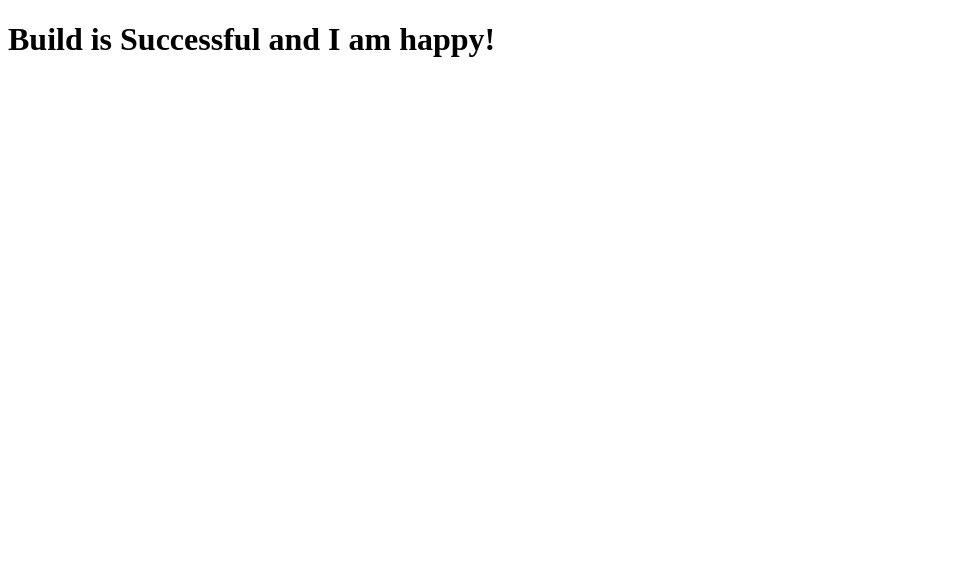
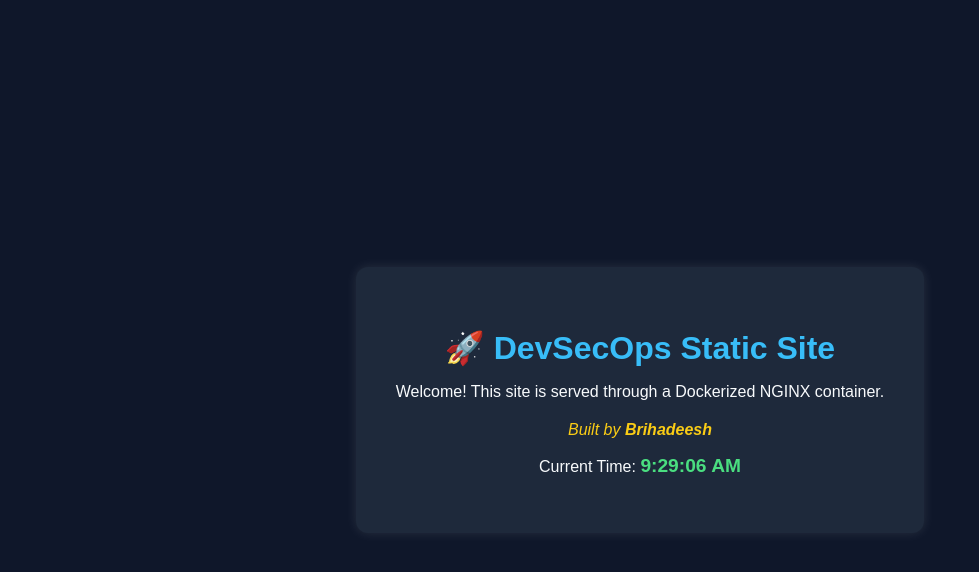
Before and after one commit to Briha-003/Pipeline, a plain HTML site: page index.html in a window 1280 px wide. Shown: the whole page, without its empty margins (0-979 px from the left). Drawn offline with Linux system fonts and the light colour scheme.

Commit message:
Update index.html

```diff
--- a/index.html
+++ b/index.html
@@ -1,5 +1,19 @@
 <!DOCTYPE html>
-<html>
-  <head><title>Hello DevSecOps</title></head>
-  <body><h1>Build is Successful and I am happy!</h1></body>
+<html lang="en">
+<head>
+  <meta charset="UTF-8" />
+  <meta name="viewport" content="width=device-width, initial-scale=1.0"/>
+  <title>DevSecOps Demo Site</title>
+  <link rel="stylesheet" href="style.css" />
+</head>
+<body>
+  <div class="container">
+    <h1>🚀 DevSecOps Static Site</h1>
+    <p>Welcome! This site is served through a Dockerized NGINX container.</p>
+    <p class="author">Built by <strong>Brihadeesh</strong></p>
+    <p>Current Time: <span id="clock">--:--:--</span></p>
+  </div>
+
+  <script src="script.js"></script>
+</body>
 </html>
```
